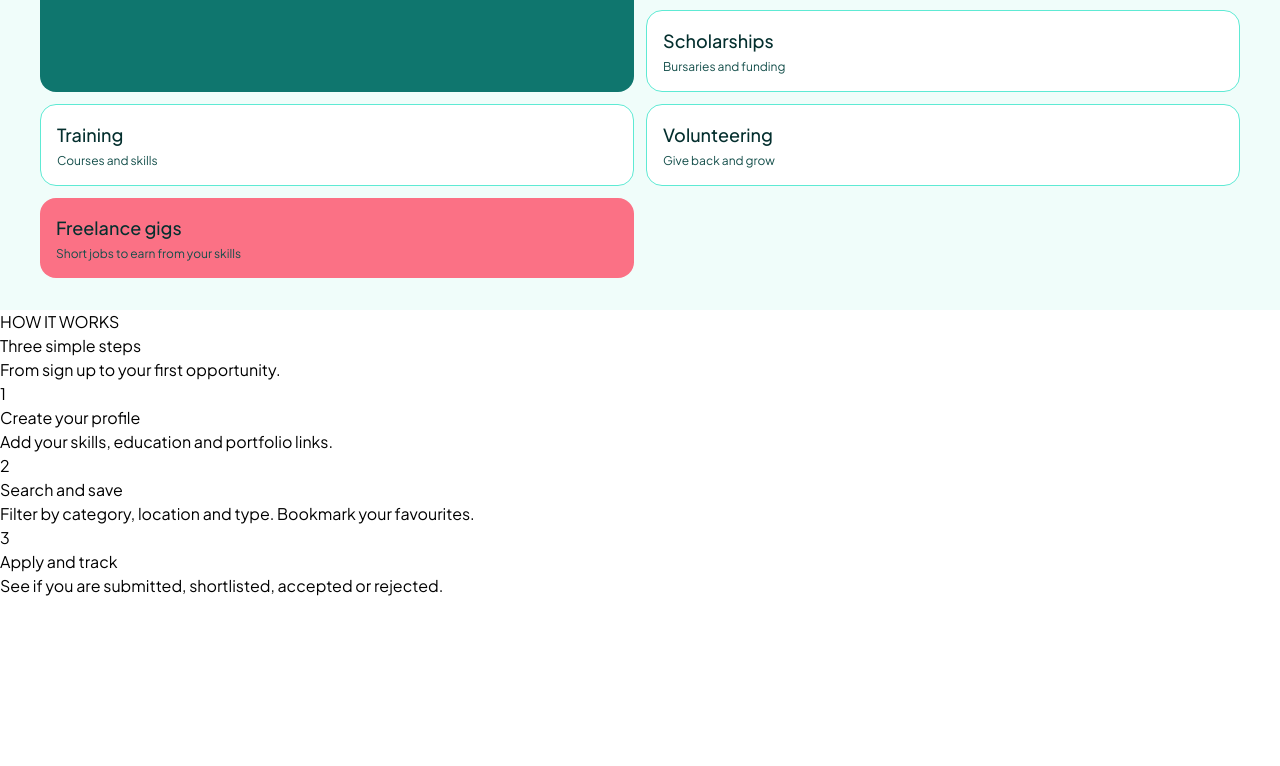
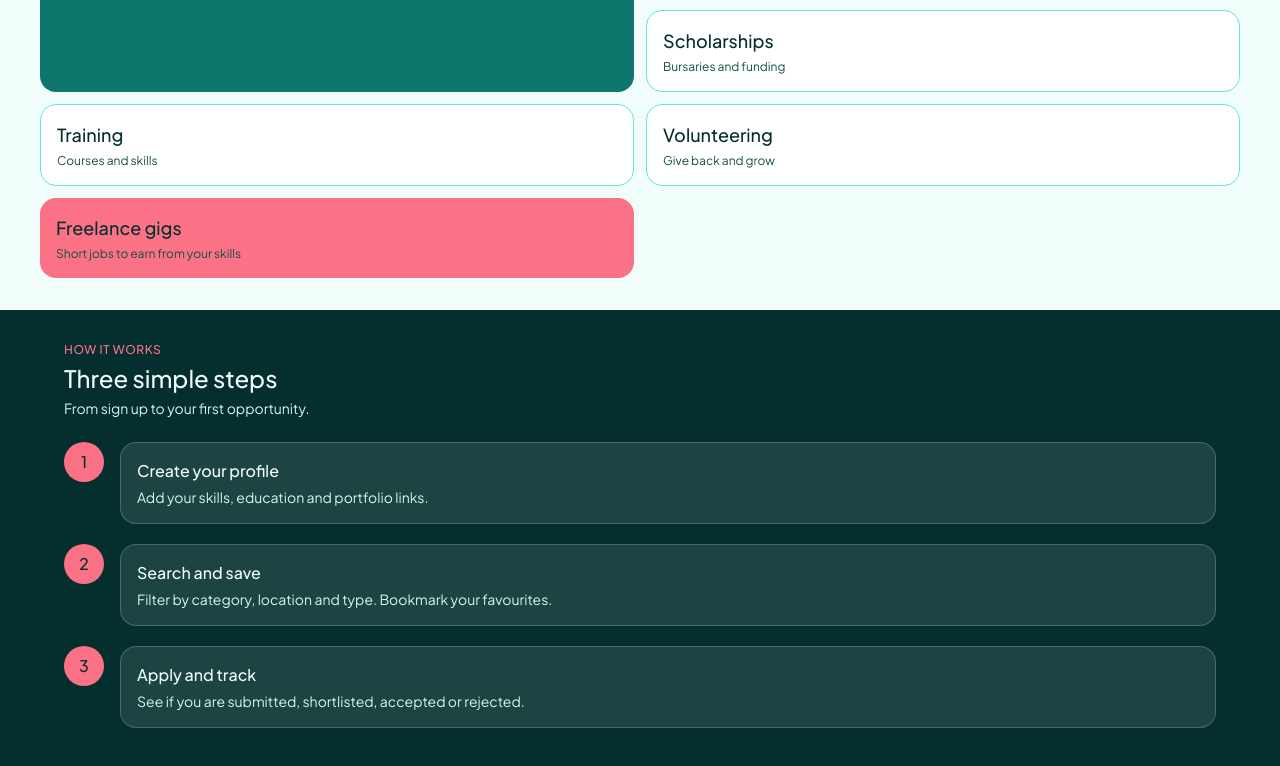
Before and after one commit to sabihaalalji/pathly, a React (Vite) app: page / in a window 1280 px wide. Shown: the part 754-1520 px from the top of the page. Before the commit the page ends 1352 px from the top, so only its background shows below. Built offline with nearby package versions, Linux system fonts and the light colour scheme.

Commit message:
Style- How it works section

```diff
--- a/src/pages/Home.jsx
+++ b/src/pages/Home.jsx
@@ -84,36 +84,34 @@ export default function Home() {
 </section>
 
 
+<section className="relative overflow-hidden bg-[#042F2E] px-5 md:px-16 py-8">
+  <p className="text-xs font-medium tracking-wider text-[#FB7185]">HOW IT WORKS</p>
+  <h2 className="mt-1 text-2xl font-medium text-[#F0FDFA]">Three simple steps</h2>
+  <p className="mt-1 text-sm text-[#CCFBF1]">From sign up to your first opportunity.</p>
 
-<section>
-  <p>HOW IT WORKS</p>
-  <h2>Three simple steps</h2>
-  <p>From sign up to your first opportunity.</p>
+  <div className="relative mt-6">
 
-  <div>
-    <div></div>
+<div className="relative flex gap-4 mb-5">
+  <div className="flex-none w-10 h-10 rounded-full bg-[#FB7185] text-[#042F2E] font-medium flex items-center justify-center">1</div>
+  <div className="flex-1 rounded-2xl p-4 bg-white/10 border border-white/20">
+    <h3 className="text-base font-medium text-[#F0FDFA]">Create your profile</h3>
+  <p className="mt-1 text-sm text-[#CCFBF1]">Add your skills, education and portfolio links.</p>
+  </div>
+</div>
 
-    <div>
-      <div>1</div>
-      <div>
-        <h3>Create your profile</h3>
-        <p>Add your skills, education and portfolio links.</p>
+    <div className="relative flex gap-4 mb-5">
+      <div className="flex-none w-10 h-10 rounded-full bg-[#FB7185] text-[#042F2E] font-medium flex items-center justify-center">2</div>
+      <div className="flex-1 rounded-2xl p-4 bg-white/10 border border-white/20">
+        <h3 className="text-base font-medium text-[#F0FDFA]">Search and save</h3>
+        <p className="mt-1 text-sm text-[#CCFBF1]">Filter by category, location and type. Bookmark your favourites.</p>
       </div>
     </div>
 
-    <div>
-      <div>2</div>
-      <div>
-        <h3>Search and save</h3>
-        <p>Filter by category, location and type. Bookmark your favourites.</p>
-      </div>
-    </div>
-
-    <div>
-      <div>3</div>
-      <div>
-        <h3>Apply and track</h3>
-        <p>See if you are submitted, shortlisted, accepted or rejected.</p>
+    <div className="relative flex gap-4 mb-5">
+      <div className="flex-none w-10 h-10 rounded-full bg-[#FB7185] text-[#042F2E] font-medium flex items-center justify-center">3</div>
+      <div className="flex-1 rounded-2xl p-4 bg-white/10 border border-white/20">
+        <h3 className="text-base font-medium text-[#F0FDFA]">Apply and track</h3>
+        <p className="mt-1 text-sm text-[#CCFBF1]">See if you are submitted, shortlisted, accepted or rejected.</p>
       </div>
     </div>
   </div>
```
